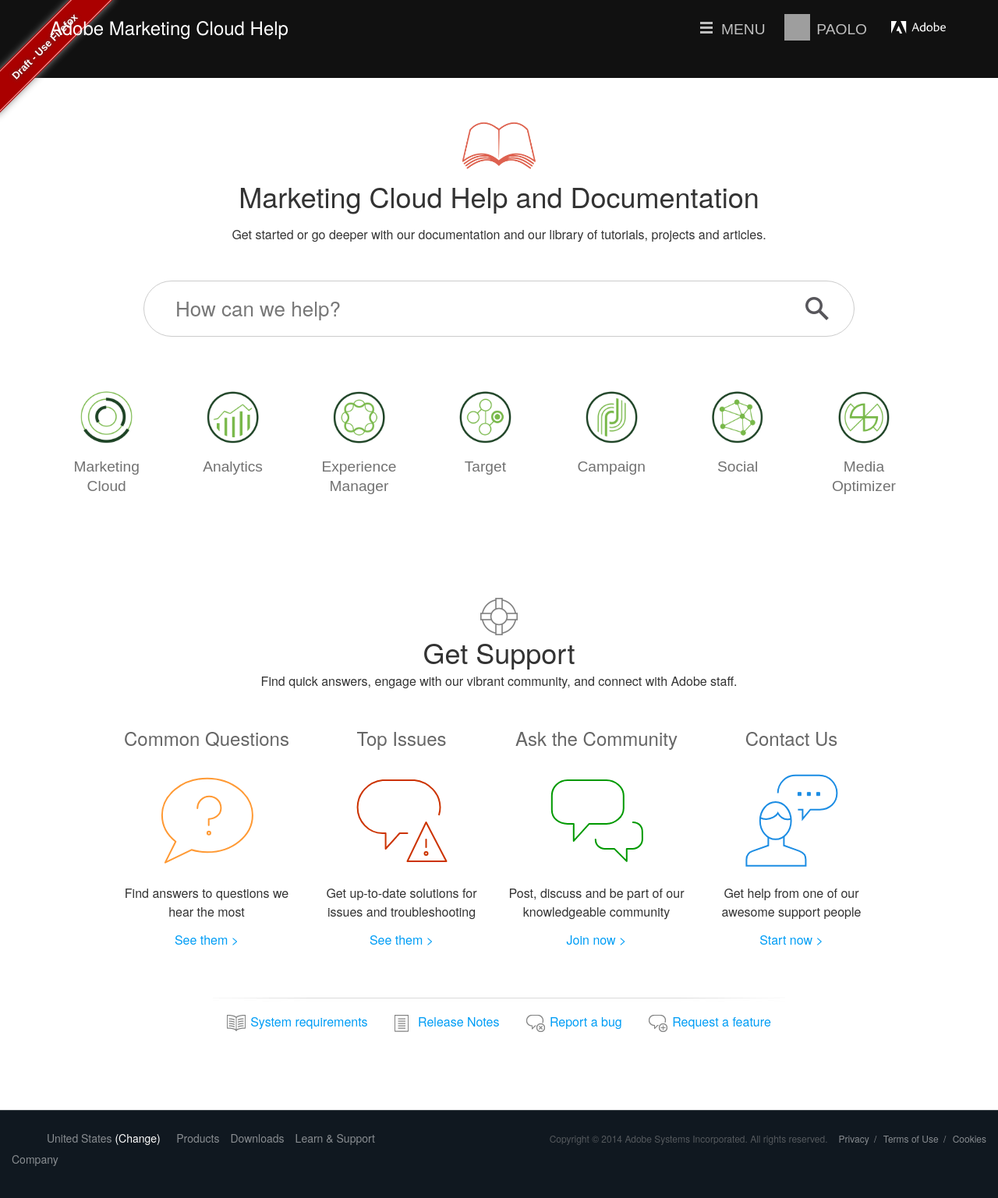
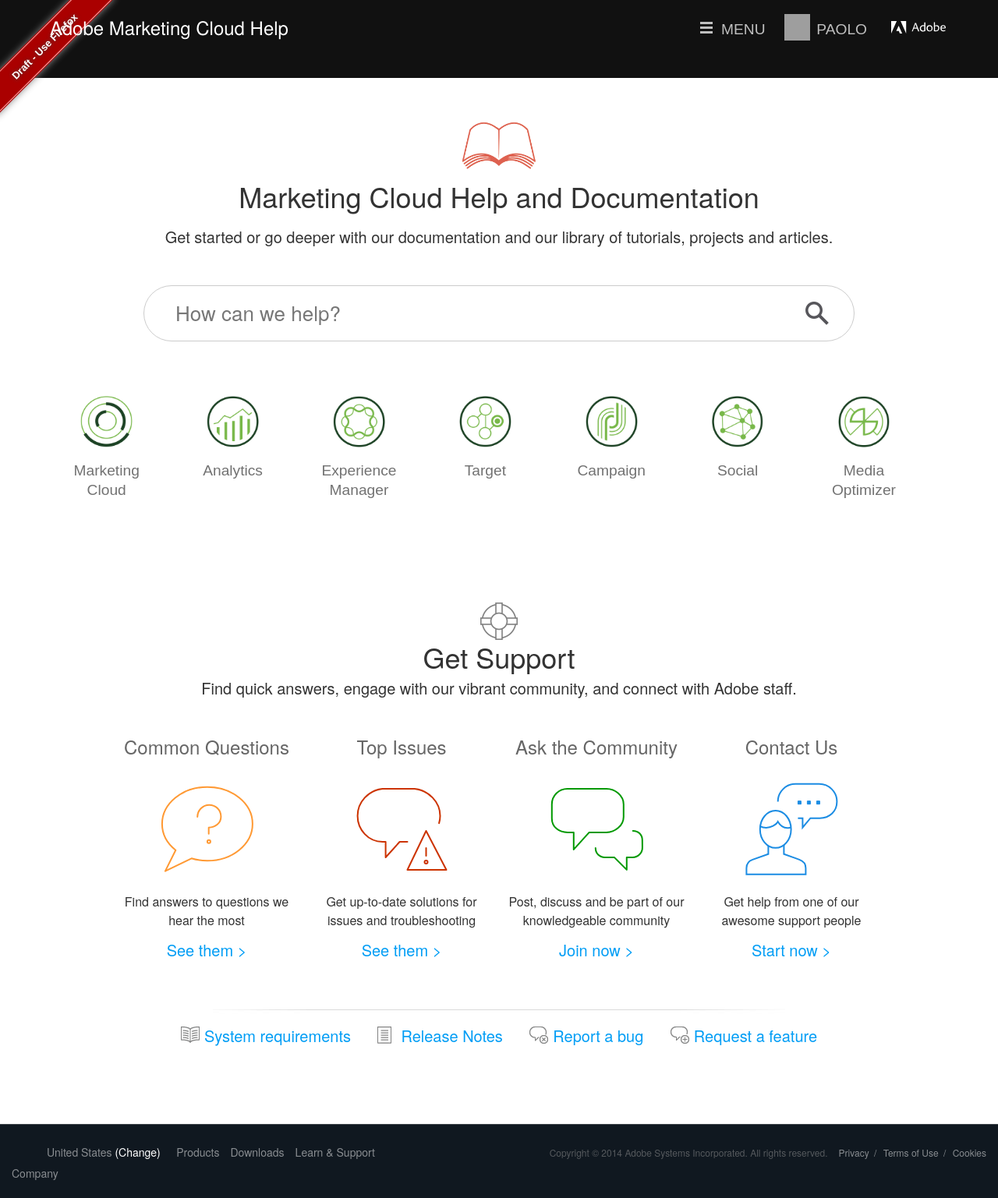
Before and after one commit to paolomoz/marketing-cloud-help, a Jekyll site: the page built from index.html, in a window 1280 px wide. Shown: the whole page at 78% size. Built offline with Jekyll 4.4.1, drawn with Linux system fonts in a browser that asks for light colours; some web fonts are replaced; grey boxes are pictures that could not be loaded.

Commit message:
improved article text styling

```diff
--- a/_includes/styles.html
+++ b/_includes/styles.html
@@ -146,6 +146,49 @@
     margin-bottom: 20px;
     }
 
+    .tutorial-body {
+        font-weight: 200;
+    }
+
+    .tutorial-body h2 {
+        background: url('{{ "/img/hr_ruler.jpg" | prepend: site.baseurl }}') no-repeat scroll center top transparent;
+        padding-top: 4rem;
+    }
+
+    .tutorial-body h3, .tutorial-body h4 {
+        padding-top: 1.6rem;
+    }
+
+    .tutorial-body h2, .tutorial-body h3, .tutorial-body h4 {
+        margin-bottom: 1.6rem;
+        font-weight: 200;
+    }
+
+    .tutorial-body h2 {
+        font-size: 2rem;
+    }
+
+    .tutorial-body h3 {
+        font-size: 1.6rem;
+    }
+
+    .tutorial-body h4 {
+        font-size: 1.4rem;
+    }
+
+    .text p, .text p b, .text p a, .text ul li {
+        font-size: 1.25rem !important;
+        line-height: 1.375 !important;
+        font-weight: 200 !important;
+        font-family: adobe-clean,"HelveticaNeue-light","HelveticaNeue","Helvetica Neue",Helvetica,Arial,sans-serif !important;
+    }
+    .text p, .text p a, .text ul li {
+        font-weight: 200 !important;
+    }
+    .text p b, .text ul li b {
+        font-weight: 300 !important;
+    }
+
 .ribbon {
   background-color: #a00;
   overflow: hidden;
```
